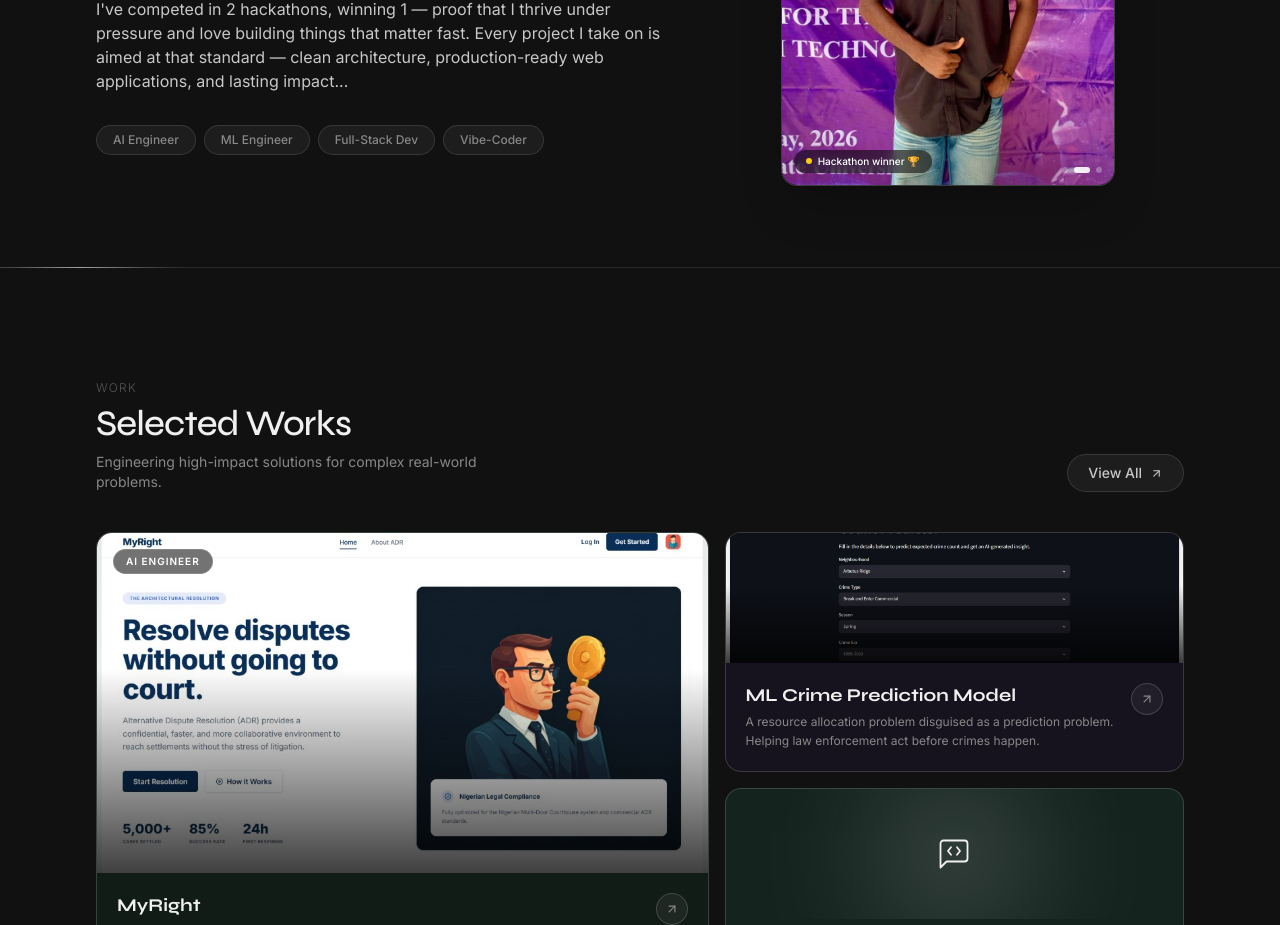
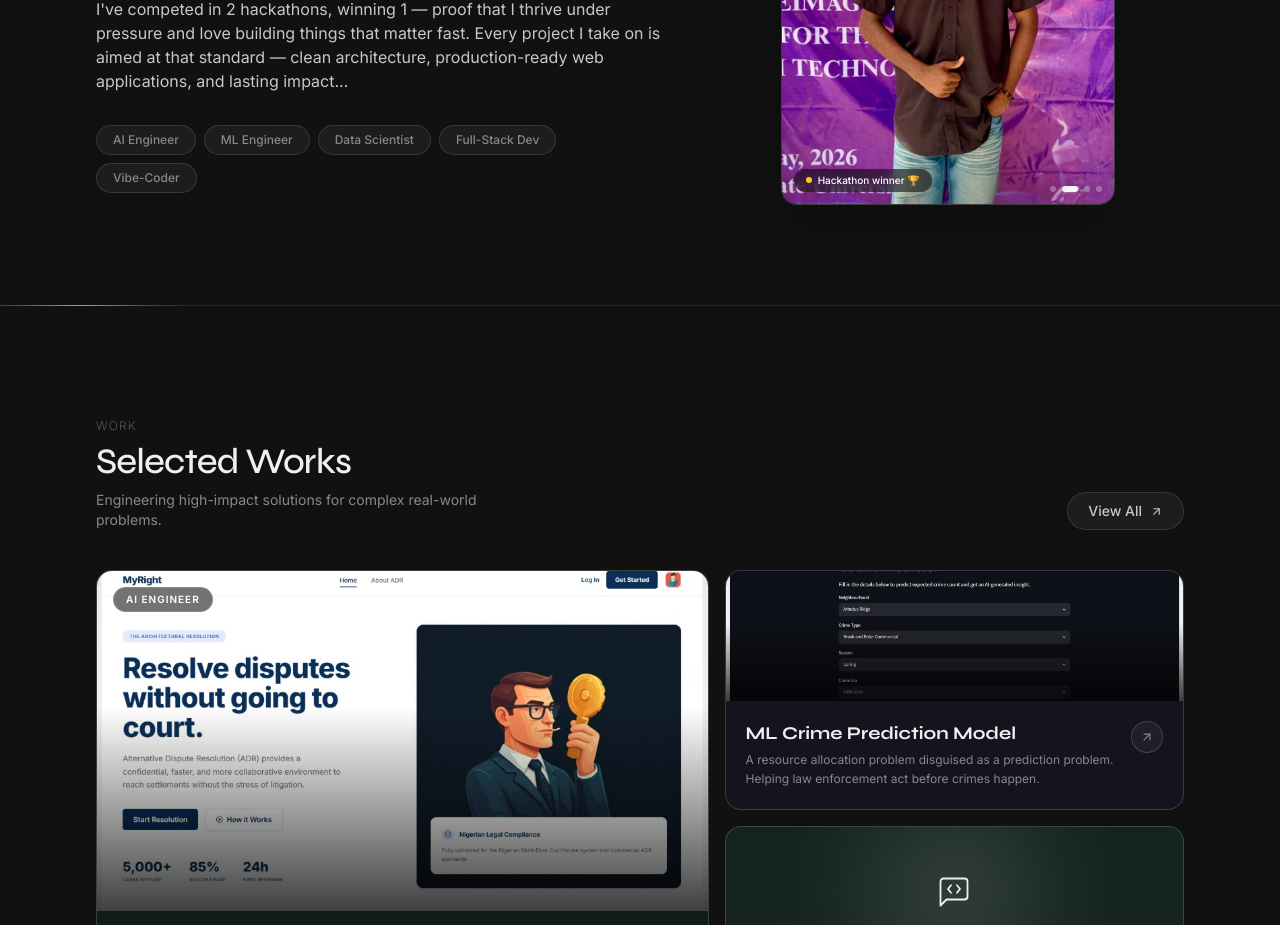
Before and after one commit to BuildWithFemi/femii, a Next.js app: page / in a window 1280 px wide. Shown: the part 1200-2125 px from the top of the page. Built offline with nearby package versions, Linux system fonts and the light colour scheme.

Commit message:
feat(about): add new portrait and data scientist tag
- Add new slide with portrait4.jpg from Build with Gemma event
- Include alt text and blue dot color indicator for new slide
- Add "Data Scientist" to professional tags list
- Upload portrait4.jpg to public/photos directory

```diff
--- a/components/about.tsx
+++ b/components/about.tsx
@@ -19,6 +19,12 @@ const slides = [
     caption: "Hackathon winner 🏆",
     dotColor: "bg-yellow-400",
   },
+    {
+    src: "/photos/portrait4.jpg",
+    alt: "Olorunfemi Jegede at GDGoc event",
+    caption: "@ Build with Gemma",
+    dotColor: "bg-blue-400",
+  },
   {
     src: "/photos/portrait3.jpg",
     alt: "Olorunfemi Jegede working",
@@ -30,6 +36,7 @@ const slides = [
 const tags = [
   "AI Engineer",
   "ML Engineer",
+  "Data Scientist ",
   "Full-Stack Dev",
   "Vibe-Coder",
 ];
```
Also changed, not shown: public/photos/portrait4.jpg (added).
